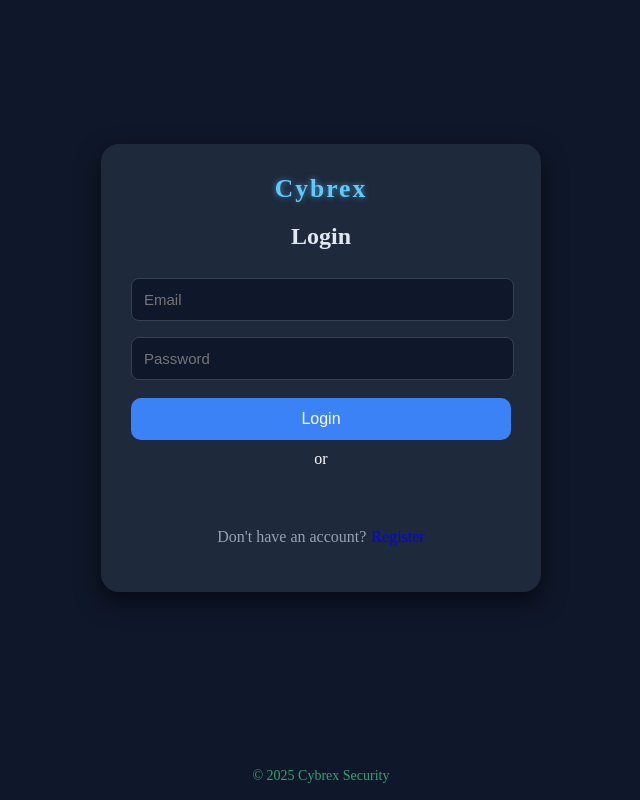
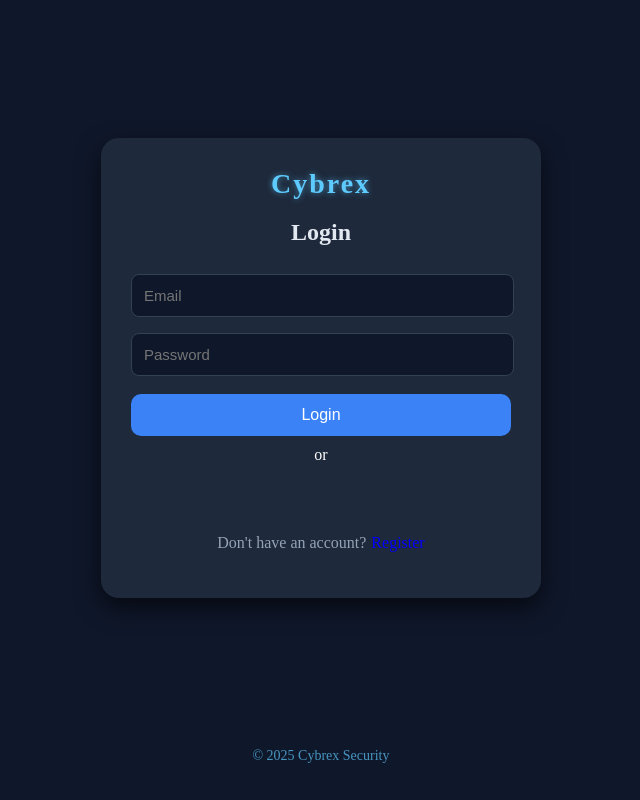
Before and after one commit to mohammedashik05/Secure-Multi-Session-Authentication-System, a React (Vite) app in the folder frontend/react-app/: page /login in a window 1280 px wide. Shown: the whole page, without its empty margins (319-959 px from the left). Built offline with nearby package versions, Linux system fonts and the light colour scheme; no server answers.

Commit message:
last commit add all feature

```diff
--- a/frontend/react-app/src/App.css
+++ b/frontend/react-app/src/App.css
@@ -1,7 +1,8 @@
 .cybrex-footer {
   text-align: center;
   font-size: 14px;
-  color: #4ade80;
+  color: #5ecbff;
   opacity: 0.7;
-  margin-top: 40px;
+  margin-top: 10px;
+  padding: 10px;
 }
--- a/frontend/react-app/src/pages/DashBoard.jsx
+++ b/frontend/react-app/src/pages/DashBoard.jsx
@@ -46,7 +46,8 @@ export default function Dashboard() {
         </div>
 
         <div className="dashboard-container">
-          <div className="cybrex-mini-title">CYBREX</div>
+          <div className="cybrex-mini-title">Cybrex</div>
+
           <h1 className="dashboard-title">Welcome, {user?.name}</h1>
 
           <div className="dashboard-info">
--- a/frontend/react-app/src/pages/Login.jsx
+++ b/frontend/react-app/src/pages/Login.jsx
@@ -123,12 +123,13 @@ export default function Login() {
                 </div>
 
                 {/* GOOGLE LOGIN BUTTON */}
+                <div className="google-center">
                     <GoogleLogin
                         onSuccess={googleSuccess}
-          onError={() => {
-            toast.error("Google Login Failed");
-          }}
+                        onError={() => toast.error("Google Login Failed")}
                     />
+                </div>
+
 
                 <p style={{ marginTop: "10px" }}>
                     {isRegister ? "Already have an account?" : "Don't have an account?"}
--- a/frontend/react-app/src/pages/Sessions.jsx
+++ b/frontend/react-app/src/pages/Sessions.jsx
@@ -61,7 +61,7 @@ export default function Sessions() {
 
   return (
     <div className="sessions-container">
-      <div className="cybrex-mini-title">CYBREX</div>
+      <div className="cybrex-mini-title">Cybrex</div>
       {/* 🔙 BACK BUTTON */}
       <button className="back-btn" onClick={() => navigate("/")}>
         ⬅ Back
--- a/frontend/react-app/src/style/DashBoard.css
+++ b/frontend/react-app/src/style/DashBoard.css
@@ -180,7 +180,7 @@
   width: 100%;
 
   /* Responsive font sizing */
-  font-size: clamp(16px, 2vw, 28px);
+  font-size: clamp(16px, 5vw, 28px);
 
   /* Smooth scaling */
   transition: font-size 0.2s ease-in-out;
--- a/frontend/react-app/src/style/Login.css
+++ b/frontend/react-app/src/style/Login.css
@@ -121,7 +121,7 @@
   width: 100%;
 
   /* Responsive font sizing */
-  font-size: clamp(16px, 2vw, 28px);
+  font-size: clamp(16px, 5vw, 28px);
 
   /* Smooth scaling */
   transition: font-size 0.2s ease-in-out;
@@ -134,3 +134,16 @@
                  0 0 20px rgba(94, 203, 255, 0.4);
   }
 }
+
+.google-center {
+  width: 100%;
+  display: flex;
+  justify-content: center;   /* ⭐ centers horizontally */
+  align-items: center;        /* ⭐ centers vertically */
+  min-height: 50px;           /* prevents layout jump */
+}
+
+.google-center iframe {
+  display: block !important;
+  margin: 0 auto !important;  /* ⭐ Google iframe stays centered */
+}
--- a/frontend/react-app/src/style/Sessions.css
+++ b/frontend/react-app/src/style/Sessions.css
@@ -142,3 +142,27 @@
     width: 900px;
   }
 }
+
+.cybrex-mini-title {
+  color: #5ecbff;
+  text-align: center;
+  margin-bottom: 10px;
+  text-shadow: 0 0 6px rgba(94, 203, 255, 0.6);
+  letter-spacing: 2px;
+  font-weight: 700;
+  width: 100%;
+
+  /* Responsive font sizing */
+  font-size: clamp(16px, 5vw, 28px);
+
+  /* Smooth scaling */
+  transition: font-size 0.2s ease-in-out;
+}
+
+/* Optional: Add a glow hover effect on large screens */
+@media (min-width: 768px) {
+  .cybrex-mini-title:hover {
+    text-shadow: 0 0 10px rgba(94, 203, 255, 0.8),
+                 0 0 20px rgba(94, 203, 255, 0.4);
+  }
+}
```
Lines whose indentation alone changed are shown as unchanged.
